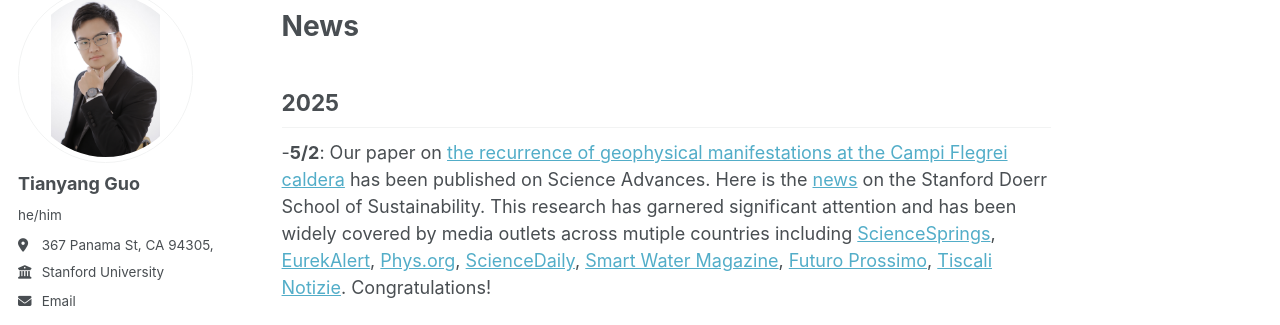
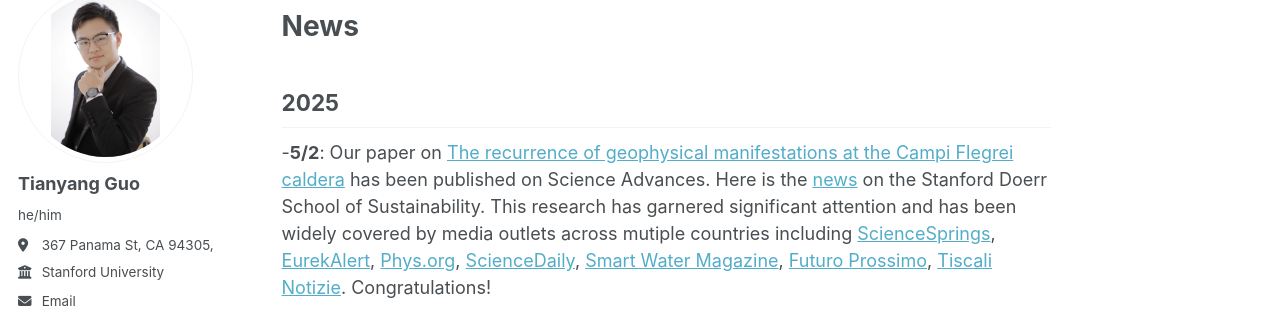
Before and after one commit to guotystanford/guotystanford.github.io, a Jekyll site: the page built from _pages/about.md, in a window 1280 px wide and 900 px high, scrolled down 773 px. Shown: the part 118-443 px from the top of the window. Built offline with Jekyll 4.4.1, drawn with Linux system fonts in a browser that asks for light colours; some web fonts are replaced.

```diff
--- a/_pages/about.md
+++ b/_pages/about.md
@@ -20,7 +20,7 @@ In the future, I aim to leverage my experience and expertise to address scientif
 # News
 ## 2025
   -**5/2**:
-    Our paper on [the recurrence of geophysical manifestations at the Campi Flegrei caldera](https://www.science.org/doi/10.1126/sciadv.adt2067) has been published on Science Advances. Here is the [news](https://sustainability.stanford.edu/news/scientists-discover-key-taming-unrest-italys-campi-flegrei) on the Stanford Doerr School of Sustainability. This research has garnered significant attention and has been widely covered by media outlets across mutiple countries including [ScienceSprings](https://sciencesprings.wordpress.com/2025/05/06/from-the-doerr-school-of-sustainability-at-stanford-university-volcanology-geophysics-scientists-discover-key-to-taming-seismic-unrest-at-italys-campi-flegrei/), [EurekAlert](https://www.eurekalert.org/news-releases/1082266), [Phys.org](https://phys.org/news/2025-05-scientists-key-earthquake-italy-campi.html#google_vignette), [ScienceDaily](https://www.sciencedaily.com/releases/2025/05/250502182509.htm), [Smart Water Magazine](https://smartwatermagazine.com/news/stanford-university/scientists-find-earthquakes-italys-campi-flegrei-caused-pressure-geothermal), [Futuro Prossimo](https://en.futuroprossimo.it/2025/05/campi-flegrei-stanford-conferma-il-rischio-sismico-si-puo-gestire/), [Tiscali Notizie](https://notizie.tiscali.it/scienza/articoli/campi-flegrei-terremoti-acqua/). Congratulations!
+    Our paper on [The recurrence of geophysical manifestations at the Campi Flegrei caldera](https://www.science.org/doi/10.1126/sciadv.adt2067) has been published on Science Advances. Here is the [news](https://sustainability.stanford.edu/news/scientists-discover-key-taming-unrest-italys-campi-flegrei) on the Stanford Doerr School of Sustainability. This research has garnered significant attention and has been widely covered by media outlets across mutiple countries including [ScienceSprings](https://sciencesprings.wordpress.com/2025/05/06/from-the-doerr-school-of-sustainability-at-stanford-university-volcanology-geophysics-scientists-discover-key-to-taming-seismic-unrest-at-italys-campi-flegrei/), [EurekAlert](https://www.eurekalert.org/news-releases/1082266), [Phys.org](https://phys.org/news/2025-05-scientists-key-earthquake-italy-campi.html#google_vignette), [ScienceDaily](https://www.sciencedaily.com/releases/2025/05/250502182509.htm), [Smart Water Magazine](https://smartwatermagazine.com/news/stanford-university/scientists-find-earthquakes-italys-campi-flegrei-caused-pressure-geothermal), [Futuro Prossimo](https://en.futuroprossimo.it/2025/05/campi-flegrei-stanford-conferma-il-rischio-sismico-si-puo-gestire/), [Tiscali Notizie](https://notizie.tiscali.it/scienza/articoli/campi-flegrei-terremoti-acqua/). Congratulations!
 
   -**4/25**:
     I am honored to be selected for [the American Rock Mechanics Association (ARMA) Future Leaders Program](https://armarocks.org/about/future-leaders/#toggle-id-1) for the year 2025, Congratulations!
```
